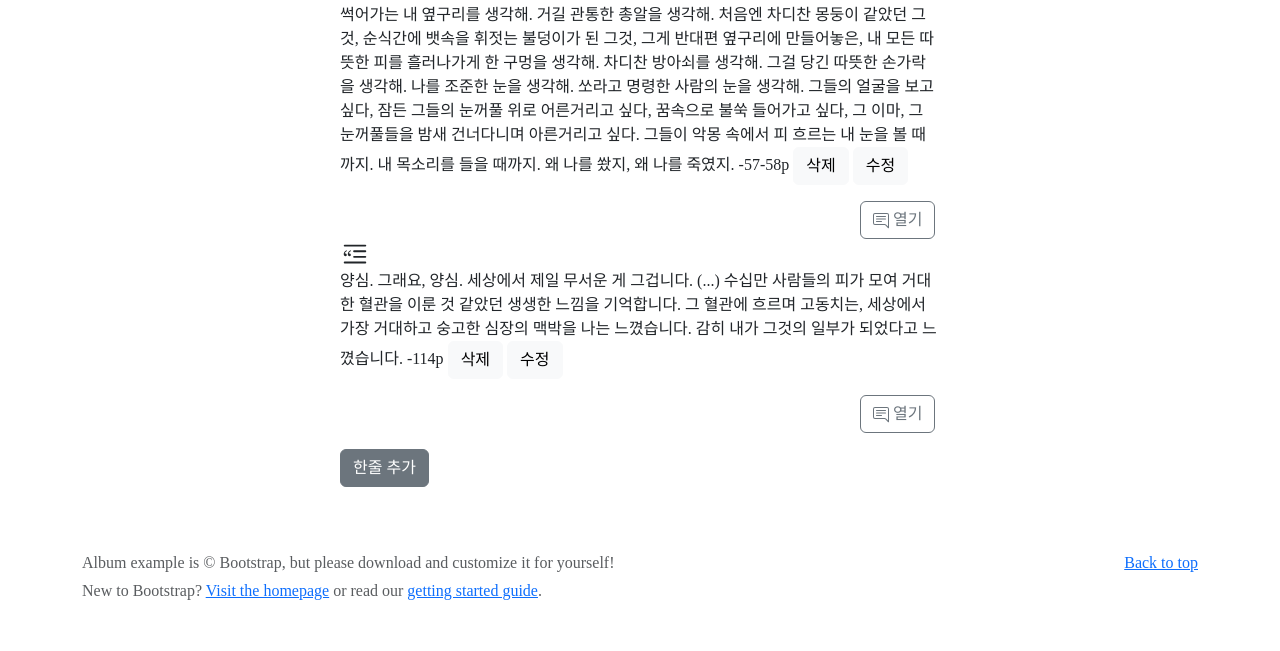
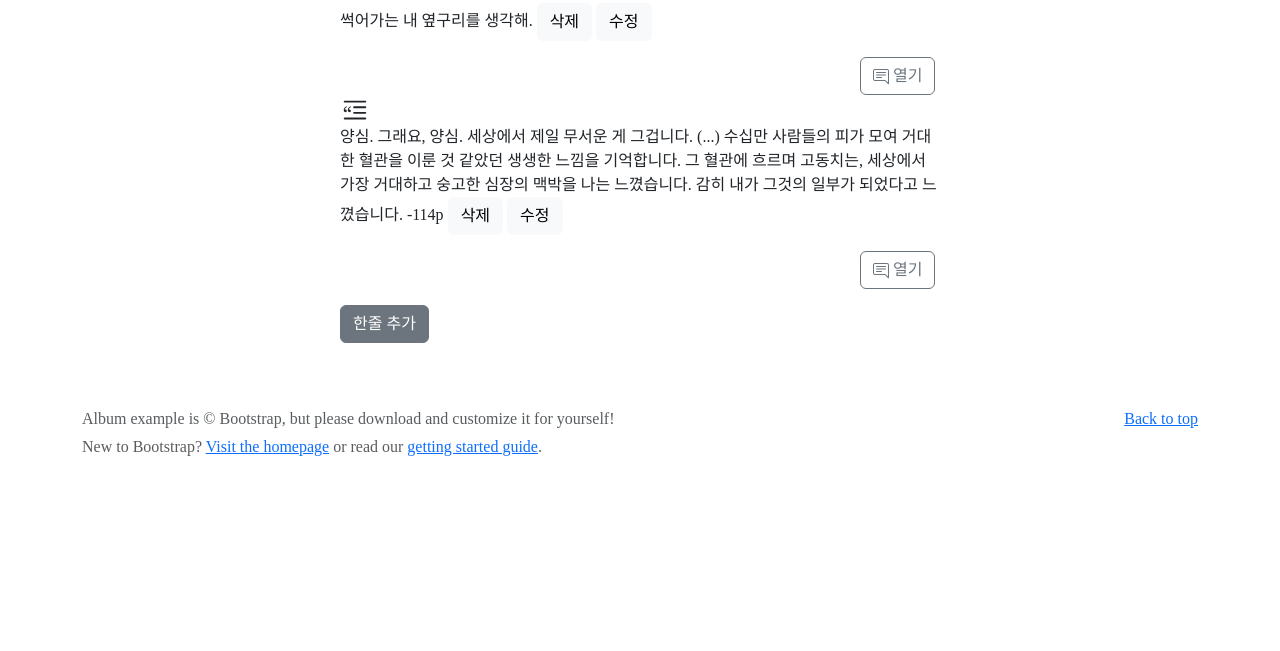
Before and after one commit to ilsjenny/Hanjule, a Flask app: page /book in a window 1280 px wide. Shown: the part 394-1045 px from the top of the page. After the commit the page ends 901 px from the top, so only its background shows below. Run offline with Flask 2, Linux system fonts and the light colour scheme; some libraries are stand-ins or nearby versions; some web fonts are replaced.

Commit message:
bootstrap 추가, /book 백엔드

```diff
--- a/app.py
+++ b/app.py
@@ -79,28 +79,26 @@ def add_comment():
         'comment': comment_receive
     })
 
-@app.route('/book', methods=['GET'])
+@app.route('/book?', methods=['GET'])
+#책, 이미지, 구절, 코멘트 보여주기
 def read_book():
-# 저장된 책 보여주기 #
-    book_id = '책 id 값'
-    # 2. 책 검색 by id
-    a_book = db.books.find_one({'_id': ObjectId(book_id)})
-    a_book_id = str(a_book['_id']) # id 값 가져오는법
-    # a_book_id == object_id (둘이 같은값임)
-    # 2-1. api 결과값으로 objectId 넘기는법
-    # b_book 딕셔너리 '_id' 키에 해당하는 값은 ObjectId 타입이라 API 결과값으로 보낼수가 없습니다.
-    # 그래서 그걸 str 함수로 감싸서 문자열로 만들어줘야해요. 예를들어 find_one 으로 한개만 가져왔다면
-    b_book = db.books.find_one({'_id': ObjectId(book_id)})
-    b_book['_id'] = str(b_book['_id'])
-# 저장된 구절 보여주기 #
-    # 4. 문구들 검색 by book_id
-    quotes = list(db.quotes.find({'book_id': book_id}))
-# 저장된 코멘트 보여주기 #
-    quote_id = '구절 id'  # 문자열
-    comments = db.comments.find_one({'_id': quote_id})
+    books = list(db.books.find({}))
+    for book in books:
+        quotes = list(db.quotes.find({'book_id': book['_id']}))
+        for quote in quotes:
+            quote['_id'] = str(quote['_id'])
+            quote['book_id'] = str(quote['book_id'])
+            comments = list(db.comments.find({'quote_id': quote['_id']}))
+            for comment in comments:
+                comment['_id'] = str(comment['_id'])
+                comment['quote_id']= str(comment['quote_id'])
+
+    pprint(books)
+
+    return jsonify({'result': 'success', 'books': books})
 
 @app.route('/books', methods=['GET'])
-# 저장된 책과 구절 보여주기 #
+# 저장된 책, 이미지, 구절 보여주기 #
 def read_books():
     books = list(db.books.find({}))
     for book in books:
--- a/templates/book.html
+++ b/templates/book.html
@@ -17,7 +17,12 @@
             crossorigin="anonymous"></script>
 
     <!-- Bootstrap core CSS -->
+    <link rel="stylesheet" href="https://maxcdn.bootstrapcdn.com/bootstrap/4.0.0/css/bootstrap.min.css"
+          integrity="sha384-Gn5384xqQ1aoWXA+058RXPxPg6fy4IWvTNh0E263XmFcJlSAwiGgFAW/dAiS6JXm"
+          crossorigin="anonymous">
     <link href="/static/assets/brand/css/bootstrap.min.css" rel="stylesheet">
+
+
     <!-- Font -->
     <link rel="preconnect" href="https://fonts.gstatic.com">
     <link href="https://fonts.googleapis.com/css2?family=Song+Myung&display=swap" rel="stylesheet">
@@ -88,6 +93,7 @@
 
     <script>
         let book_id = '{{ book_id }}';
+
         function showComment() {
 
 
@@ -310,16 +316,6 @@
                 <path d="M2.5 3a.5.5 0 0 0 0 1h11a.5.5 0 0 0 0-1h-11zm5 3a.5.5 0 0 0 0 1h6a.5.5 0 0 0 0-1h-6zm0 3a.5.5 0 0 0 0 1h6a.5.5 0 0 0 0-1h-6zm-5 3a.5.5 0 0 0 0 1h11a.5.5 0 0 0 0-1h-11zm.79-5.373c.112-.078.26-.17.444-.275L3.524 6c-.122.074-.272.17-.452.287-.18.117-.35.26-.51.428a2.425 2.425 0 0 0-.398.562c-.11.207-.164.438-.164.692 0 .36.072.65.217.873.144.219.385.328.72.328.215 0 .383-.07.504-.211a.697.697 0 0 0 .188-.463c0-.23-.07-.404-.211-.521-.137-.121-.326-.182-.568-.182h-.282c.024-.203.065-.37.123-.498a1.38 1.38 0 0 1 .252-.37 1.94 1.94 0 0 1 .346-.298zm2.167 0c.113-.078.262-.17.445-.275L5.692 6c-.122.074-.272.17-.452.287-.18.117-.35.26-.51.428a2.425 2.425 0 0 0-.398.562c-.11.207-.164.438-.164.692 0 .36.072.65.217.873.144.219.385.328.72.328.215 0 .383-.07.504-.211a.697.697 0 0 0 .188-.463c0-.23-.07-.404-.211-.521-.137-.121-.326-.182-.568-.182h-.282a1.75 1.75 0 0 1 .118-.492c.058-.13.144-.254.257-.375a1.94 1.94 0 0 1 .346-.3z"/>
             </svg>
             <p> 썩어가는 내 옆구리를 생각해.
-                거길 관통한 총알을 생각해.
-                처음엔 차디찬 몽둥이 같았던 그것,
-                순식간에 뱃속을 휘젓는 불덩이가 된 그것,
-                그게 반대편 옆구리에 만들어놓은, 내 모든 따뜻한 피를 흘러나가게 한 구멍을 생각해.
-                차디찬 방아쇠를 생각해.
-                그걸 당긴 따뜻한 손가락을 생각해.
-                나를 조준한 눈을 생각해.
-                쏘라고 명령한 사람의 눈을 생각해.
-                그들의 얼굴을 보고 싶다, 잠든 그들의 눈꺼풀 위로 어른거리고 싶다, 꿈속으로 불쑥 들어가고 싶다, 그 이마, 그 눈꺼풀들을 밤새 건너다니며 아른거리고 싶다.
-                그들이 악몽 속에서 피 흐르는 내 눈을 볼 때까지. 내 목소리를 들을 때까지. 왜 나를 쐈지, 왜 나를 죽였지. -57-58p
                 <button id=deleteQuote onclick="deleteQuote()" type="button" class="btn btn-light">삭제</button>
                 <button id=editQuote onclick="editQuote()" type="button" class="btn btn-light">수정</button>
             </p>
@@ -338,11 +334,10 @@
             <div id="comment">
                 <div>
                     <p>
-                        2장 전체가 시체의 시점에서 서술된 점이 신선했는데, 특히 이 부분이 감명깊었다. 본문에는 시처럼 담겨있었는데, 그들의 억울함과 분노, 한이 사무치게 느껴졌다.
-                        쉼표 하나하나 온 정성과 고심을 다해 쓴 작가의 마음도 느껴진다.</p>
+                        2장 전체가 시체의 시점에서 서술된 점이 신선했는데, 특히 이 부분이 감명깊었다.</p>
                 </div>
-                <button id=deleteComment onclick=deleteComment() type="button" class="btn btn-light">삭제</button>
-                <button id=editComment onclick=editComment() type="button" class="btn btn-light">수정</button>
+                <button id=deleteComment onclick="deleteComment()" type="button" class="btn btn-light">삭제</button>
+                <button id=editComment onclick="editComment()" type="button" class="btn btn-light">수정</button>
             </div>
             <div id="newComment">
             </div>
@@ -395,7 +390,8 @@
         <textarea id="new-quote" class="form-control" rows="5">
         </textarea>
         <p></p>
-        <button id="btn-save-quote" onclick="addQuote()" type="button" class="btn btn-outline-primary saveBtn">저장</button>
+        <button id="btn-save-quote" onclick="addQuote()" type="button" class="btn btn-outline-primary saveBtn">저장
+        </button>
     </div>
 </div>
 
```
Also changed, not shown: templates/add_book.html (+7 -1 lines), templates/index.html (+2 -28 lines).
